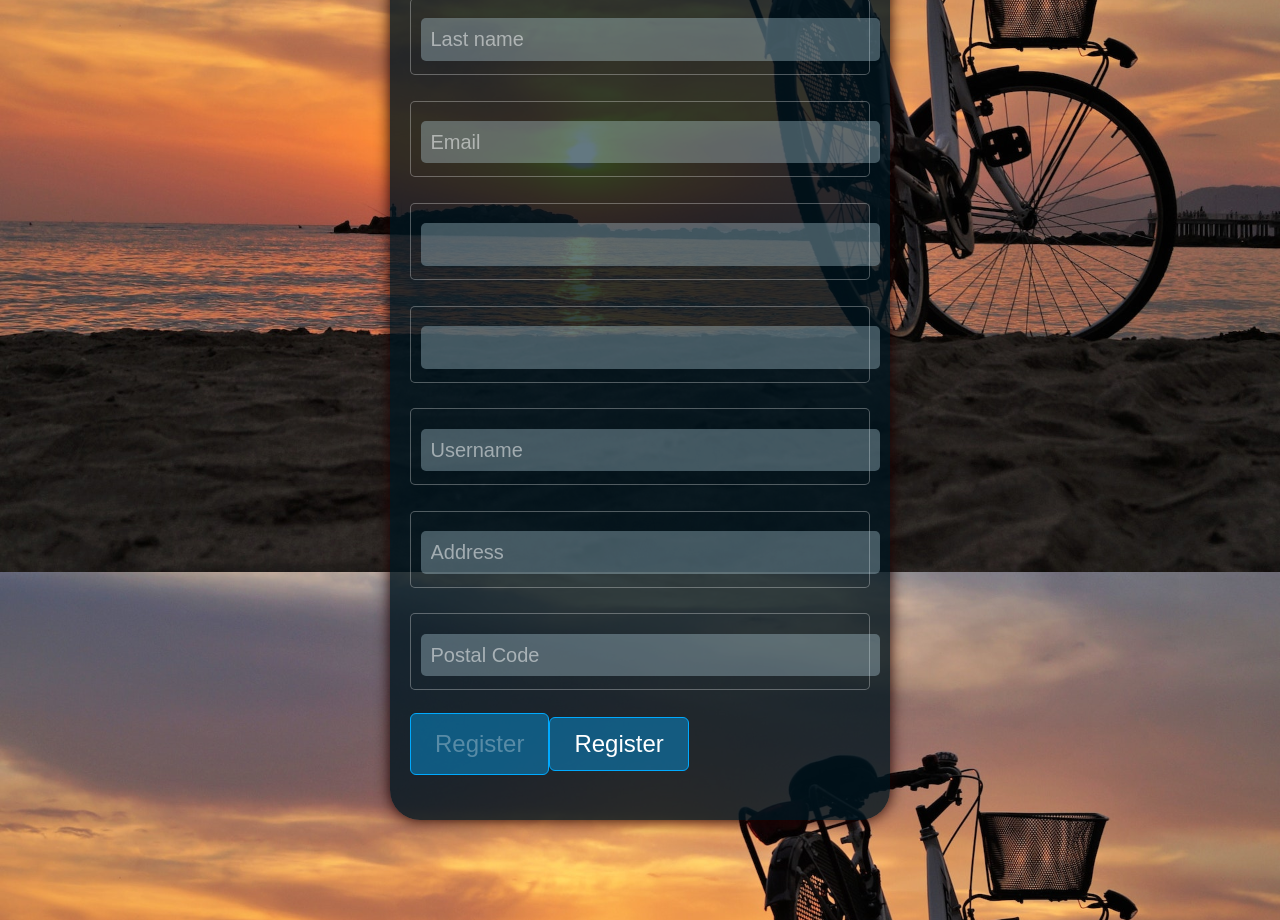
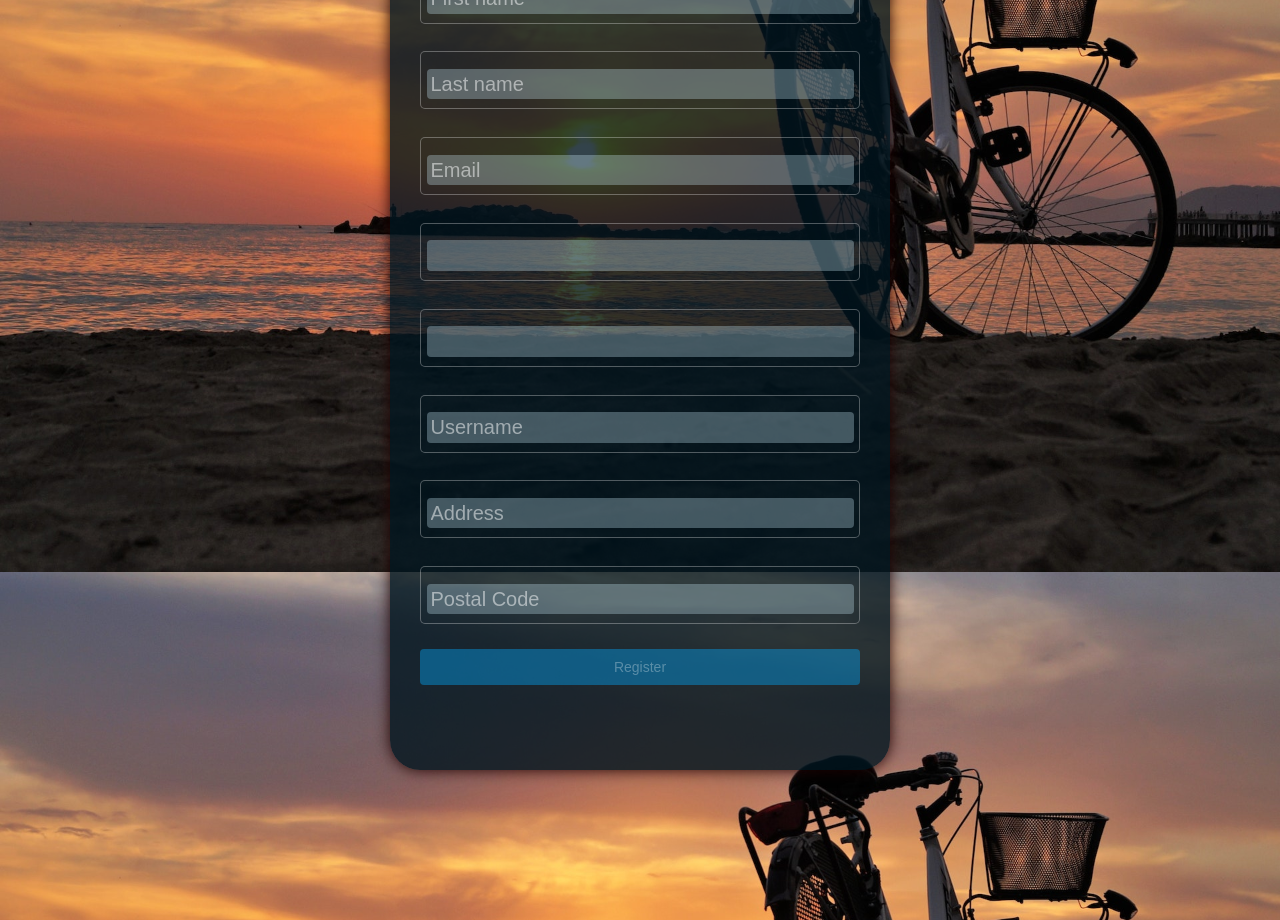
Before and after one commit to TawfikAzza/2Sell, an Angular app in the folder frontend/: page / in a window 1280 px wide. Shown: the part 280-1200 px from the top of the page. Built offline with nearby package versions, Linux system fonts and the light colour scheme.

Commit message:
css register

```diff
--- a/frontend/src/app/register/register.component.css
+++ b/frontend/src/app/register/register.component.css
@@ -12,10 +12,15 @@
 
 body{
   margin: 0;
+  display: flex;
+  justify-content: center;
+  align-items: normal;
+  min-height: 100vh;
+
 }
 
 .full-screen-container{
-  background-image: url("../register/bike.jpg");
+  background-image: url("../register/util/Images/bike.jpg");
   min-height: 100%;
   background-attachment: fixed;
   background-repeat: no-repeat;
@@ -31,11 +36,11 @@ body{
 .register-wrapper{
   background-color: hsl(200,100%, 6%, 80%);
   box-shadow: 0 0 15px 0 hsl(.200,100%, 6%);
-  padding: 20px 20px;
+  padding: 20px 30px;
   width: 50%;
   max-width:  500px;
   height: 100%;
-  max-height: 1000px;
+  max-height: 900px;
   border-radius: 30px;
 }
 
@@ -53,11 +58,12 @@ body{
 
 .registerFormGroup{
   display: flex;
-  flex-direction: column;
+  flex-direction: column ;
   color: white;
-  gap: 20px;
-  margin-top: 40px;
+  gap: 2px;
+  margin-top: 20px;
 }
+
 
 .input-group{
   display: flex;
@@ -72,33 +78,29 @@ body{
 
 .input-group input{
   font-size: 1.25rem;
-  padding: .5em;
+  padding: .2em;
+  margin: -.2em;
   background-color: hsl(200,100%,91%, .3) ;
   border: none;
   outline: none;
-  border-radius: .25em;
+  border-radius: .2em;
   color: white;
   font-weight: lighter;
 }
 
 
-.input-group input:focus{
-  box-shadow: 0 0 0 1px hsl(200,100%,50%);
+.input-group input:focus ~ span,
+.input-group input:valid ~ span
+{
+  color: crimson;
+  transform: translateX(10px) translateY(-7px);
+  font-size: 0.65em;
+  padding: 0 10px;
+  background: white;
+
 }
 
 
-.register-button{
-  padding: .5em 1em;
-  font-size: 1.5rem;
-  font-weight: normal;
-  color: white;
-  background-color: hsl(200,100%,50%, .25) ;
-  border: 1px solid hsl(200,100%,50%);
-  border-radius: .25em;
-  outline: none;
-  cursor: pointer;
-  text-align: center;
-}
 
 .register-button,
 .register-button:focus{
--- a/frontend/src/app/register/register.component.html
+++ b/frontend/src/app/register/register.component.html
@@ -16,7 +16,7 @@
     <h1 class="login-title"> Register in the system</h1>
 
 
-      <form [formGroup]="registerFormGroup">
+      <form class="registerFormGroup" [formGroup]="registerFormGroup">
 
 
 
@@ -77,7 +77,7 @@
 
 
           <button class="register-button" mat-button (click)="registerUser()" [disabled]="!registerFormGroup.valid">Register</button>
-          <button type="submit" class="register-button">Register</button>
+
 
     </form>
   </div>
```
Also changed, not shown: frontend/src/app/register/BikePhoto.jpeg (deleted), frontend/src/app/register/util/Images/bike.jpg (renamed from frontend/src/app/register/bike.jpg).
